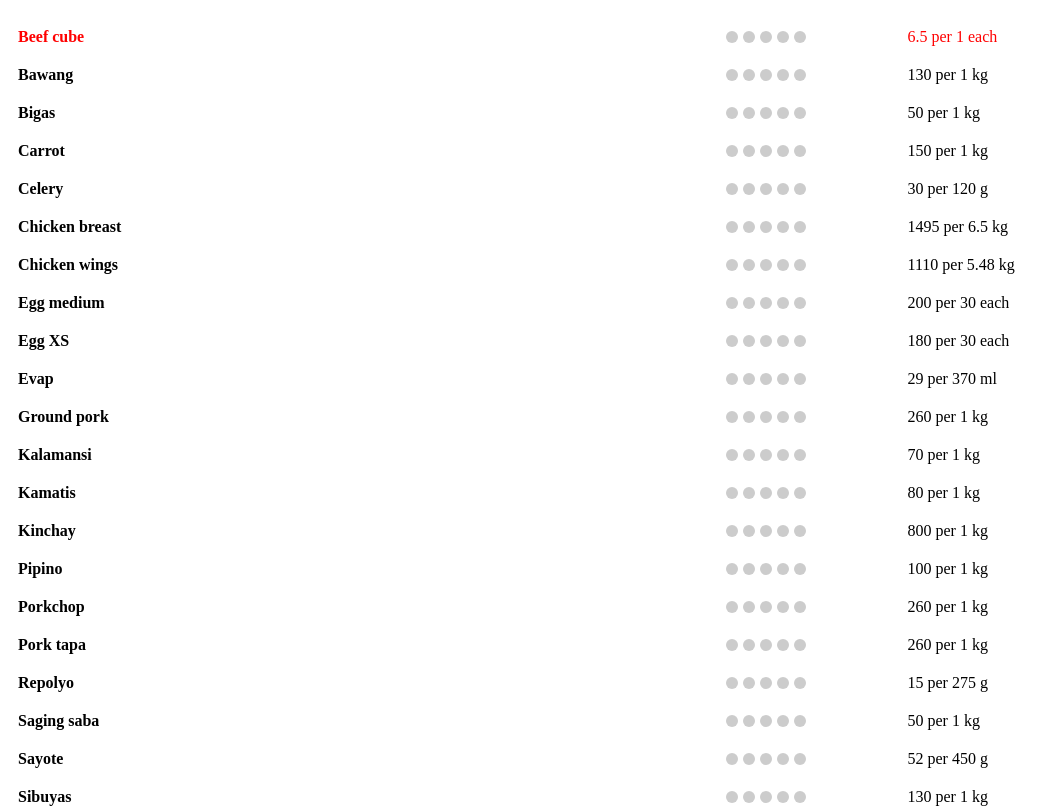
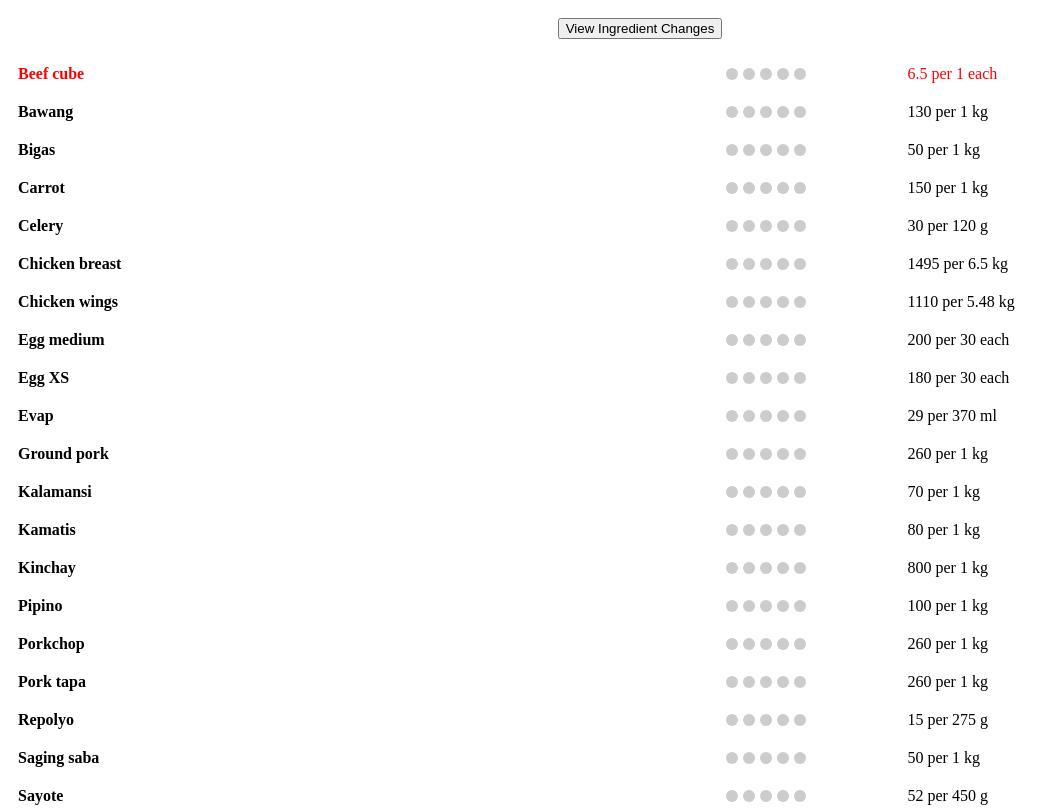
Before and after one commit to enzoperce35/mb-ingredients, a React (Vite) app: page / in a window 1280 px wide. Shown: the top 808 px of the page, without its empty margins (0-1060 px from the left). Built offline with nearby package versions, Linux system fonts and the light colour scheme.

Commit message:
removed use-gesture

```diff
--- a/package.json
+++ b/package.json
@@ -10,7 +10,6 @@
     "preview": "vite preview"
   },
   "dependencies": {
-    "@use-gesture/react": "^10.3.1",
     "react": "^19.0.0",
     "react-dom": "^19.0.0",
     "react-router-dom": "^7.3.0"
--- a/src/App.jsx
+++ b/src/App.jsx
@@ -1,8 +1,7 @@
 import React, { useState, useEffect, useRef } from 'react';
 import './style/App.css';
 import { ingredients } from './ingredients';
-import { BrowserRouter as Router, Routes, Route, useNavigate, useLocation } from 'react-router-dom';
-import { useGesture } from '@use-gesture/react';
+import { BrowserRouter as Router, Routes, Route, Link } from 'react-router-dom';
 import IngredientDetail from './IngredientDetail';
 import IngredientTable from './IngredientTable';
 import IngredientChanges from './IngredientChanges';
@@ -92,27 +91,6 @@ function App() {
     return isWeightUnit ? weightUnits : isVolumeUnit ? volumeUnits : weightUnits;
   };
 
-  const convertToGramsOrMl = (value, unit) => {
-    const num = parseFloat(value);
-    if (isNaN(num)) return null;
-    const conversions = {
-      mg: num / 1000,
-      g: num,
-      kg: num * 1000,
-      oz: num * 28.35,
-      lb: num * 453.6,
-      ml: num,
-      l: num * 1000,
-      tsp: num * 4.93,
-      Tbs: num * 14.79,
-      'fl-oz': num * 29.57,
-      cup: num * 236.6,
-      gal: num * 3785,
-      each: num,
-    };
-    return conversions[unit] || null;
-  };
-
   const getUpdateDirectionsHistory = (ingredient) => {
     const changes = JSON.parse(localStorage.getItem(`ingredient_changes_${ingredient.id}`)) || [];
     const directions = [];
@@ -143,53 +121,45 @@ function App() {
     return directions;
   };
 
+  const convertToGramsOrMl = (value, unit) => {
+    const num = parseFloat(value);
+    if (isNaN(num)) return null;
+    const conversions = {
+      mg: num / 1000,
+      g: num,
+      kg: num * 1000,
+      oz: num * 28.35,
+      lb: num * 453.6,
+      ml: num,
+      l: num * 1000,
+      tsp: num * 4.93,
+      Tbs: num * 14.79,
+      'fl-oz': num * 29.57,
+      cup: num * 236.6,
+      gal: num * 3785,
+      each: num,
+    };
+    return conversions[unit] || null;
+  };
+
   const colors = {
     greater: 'red',
     lower: 'green',
     equal: 'blue'
   };
 
-  // Swipe logic using react-use-gesture
-  function SwipeableContainer({ children }) {
-    const navigate = useNavigate();
-    const location = useLocation();
-
-    const bind = useGesture({
-      onDragEnd: ({ swipe: [swipeX] }) => {
-        if (swipeX === -1 && location.pathname === '/') {
-          // Swipe left on main page → go to changes
-          navigate('/ingredient-changes');
-        } else if (swipeX === 1 && location.pathname === '/ingredient-changes') {
-          // Swipe right on changes page → back to main
-          navigate('/');
-        }
-      }
-    }, {
-      drag: {
-        swipe: {
-          distance: 50,
-          velocity: 0.3,
-        },
-        axis: 'x',
-        filterTaps: true,
-      }
-    });
-
-    return (
-      <div {...bind()} style={{ height: '100vh', touchAction: 'pan-y' }}>
-        {children}
-      </div>
-    );
-  }
-
   return (
     <Router>
-      <SwipeableContainer>
       <Routes>
         <Route
           path="/"
           element={
             <div className="App">
+              <nav style={{ marginBottom: '1rem' }}>
+                <Link to="/ingredient-changes">
+                  <button type="button">View Ingredient Changes</button>
+                </Link>
+              </nav>
               <IngredientTable
                 ingredients={ingredients}
                 editingIngredient={editingIngredient}
@@ -212,7 +182,6 @@ function App() {
         <Route path="/ingredient/:ingredientId" element={<IngredientDetail />} />
         <Route path="/ingredient-changes" element={<IngredientChanges />} />
       </Routes>
-      </SwipeableContainer>
     </Router>
   );
 }
```
Also changed, not shown: 1 other file (tests, documents, lock files or other folders). Lines whose indentation alone changed are shown as unchanged.
